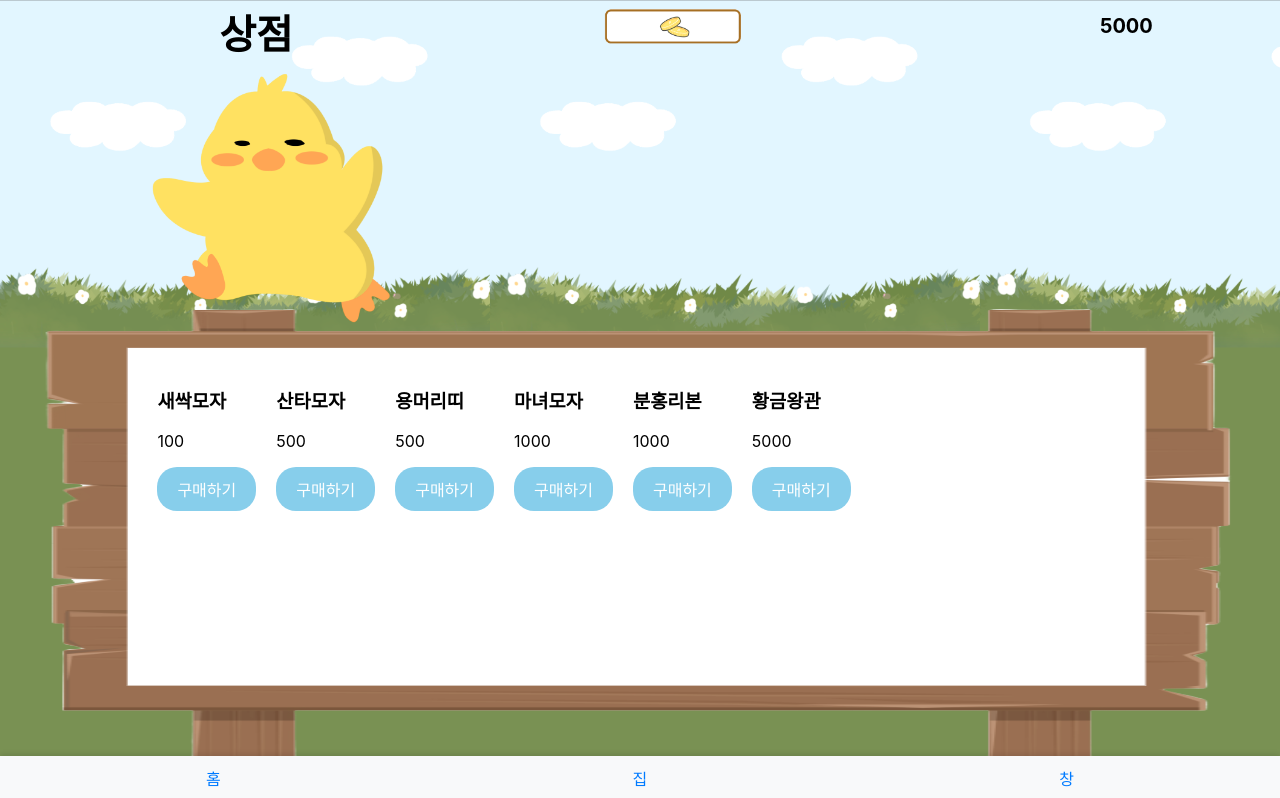
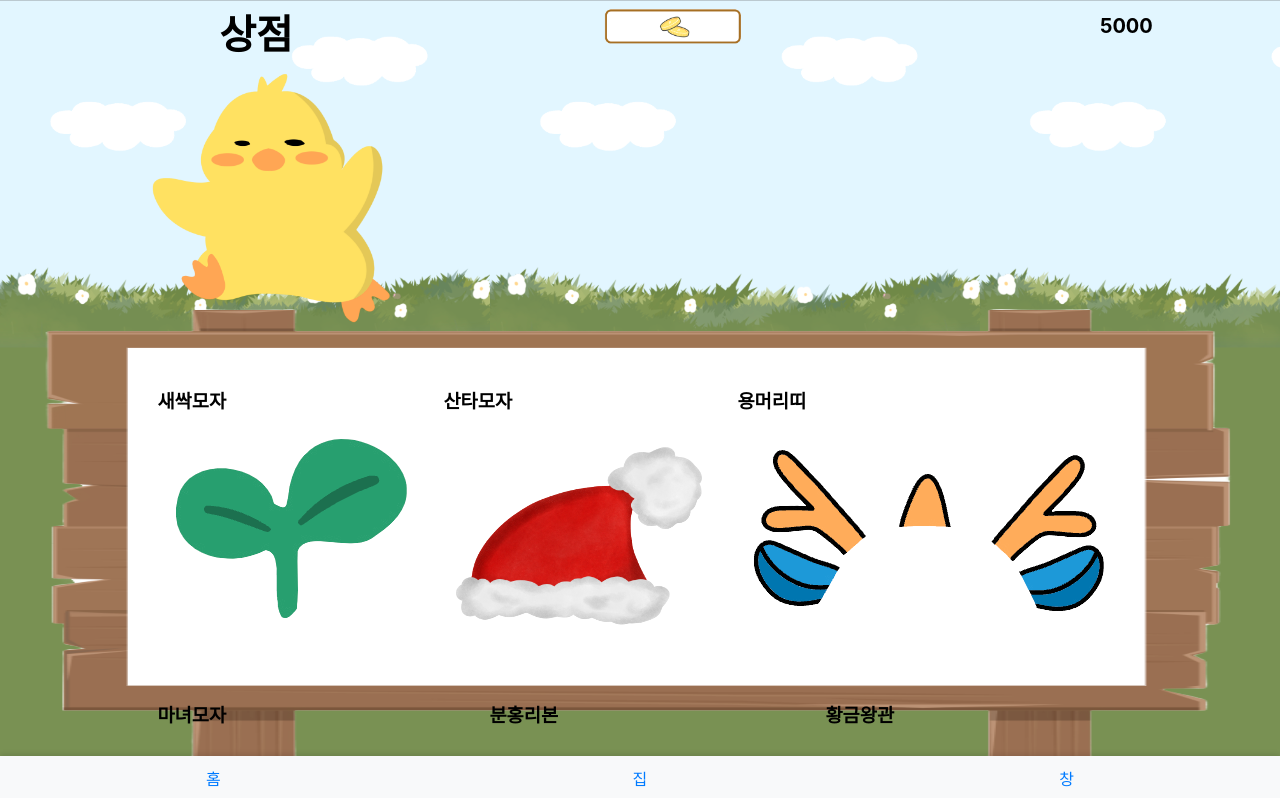
Before and after one commit to luminous037/OSS_project, a React (Create React App) app in the folder client/: page /Shop in a window 1280 px wide. Shown: the top 798 px of the page. Built offline with nearby package versions, Linux system fonts and the light colour scheme.

Commit message:
[feat] 각 아이템마다 다른 이미지를 출력, 이미지를 누르면 구매확인 창이 뜨도록 수정

```diff
--- a/client/src/components/shopPage/Shop.js
+++ b/client/src/components/shopPage/Shop.js
@@ -52,9 +52,9 @@ function Shop() {
   };
 
   const items = [
-    { id: 1, name: '새싹모자', price: 100 },
-    { id: 2, name: '산타모자', price: 500 },
-    { id: 3, name: '용머리띠', price: 500 },
+    { id: 1, name: '새싹모자', price: 100 ,nickname:'plant' },
+    { id: 2, name: '산타모자', price: 500,nickname:'santa' },
+    { id: 3, name: '용머리띠', price: 500 ,nickname:'dragon'},
     { id: 4, name: '마녀모자', price: 1000 },
     { id: 5, name: '분홍리본', price: 1000 },
     { id: 6, name: '황금왕관', price: 5000 },
@@ -92,22 +92,24 @@ function Shop() {
   {items.map((item) => (
     <div key={item.id}>
       <h3>{item.name}</h3>
-            <p> {item.price}</p>
-            <button
-              onClick={() => {
-                if (!purchaseStatus[item.id]) {
-                  handlePurchase(item);
-                } else {
-                  setCharacterEquip({ ...characterEquip, [item.id]: true });
-                }
-              }}
-              disabled={purchaseStatus[item.id]}
-            >
-              {purchaseStatus[item.id] ? '구매 완료' : '구매하기'}
-            </button>
+      {/* 구매 상태를 확인하여 '구매 완료' 또는 각각의 아이템 이미지를 보여줍니다. */}
+      {purchaseStatus[item.id] ? (
+        <p>구매 완료</p>
+      ) : (
+        <img src={
+          item.id === 1 ? plant :
+          item.id === 2 ? santa :
+          item.id === 3 ? dragon :
+          item.id === 4 ? witch :
+          item.id === 5 ? ribbon :
+          item.id === 6 ? crown :
+          null
+        } className="item-image" alt="구매하기" onClick={() => handlePurchase(item)} />
+      )}
     </div>
   ))}
 </div>
+
 
       {modalIsOpen && (
         <div className="modal">
```
Lines whose indentation alone changed are shown as unchanged.
